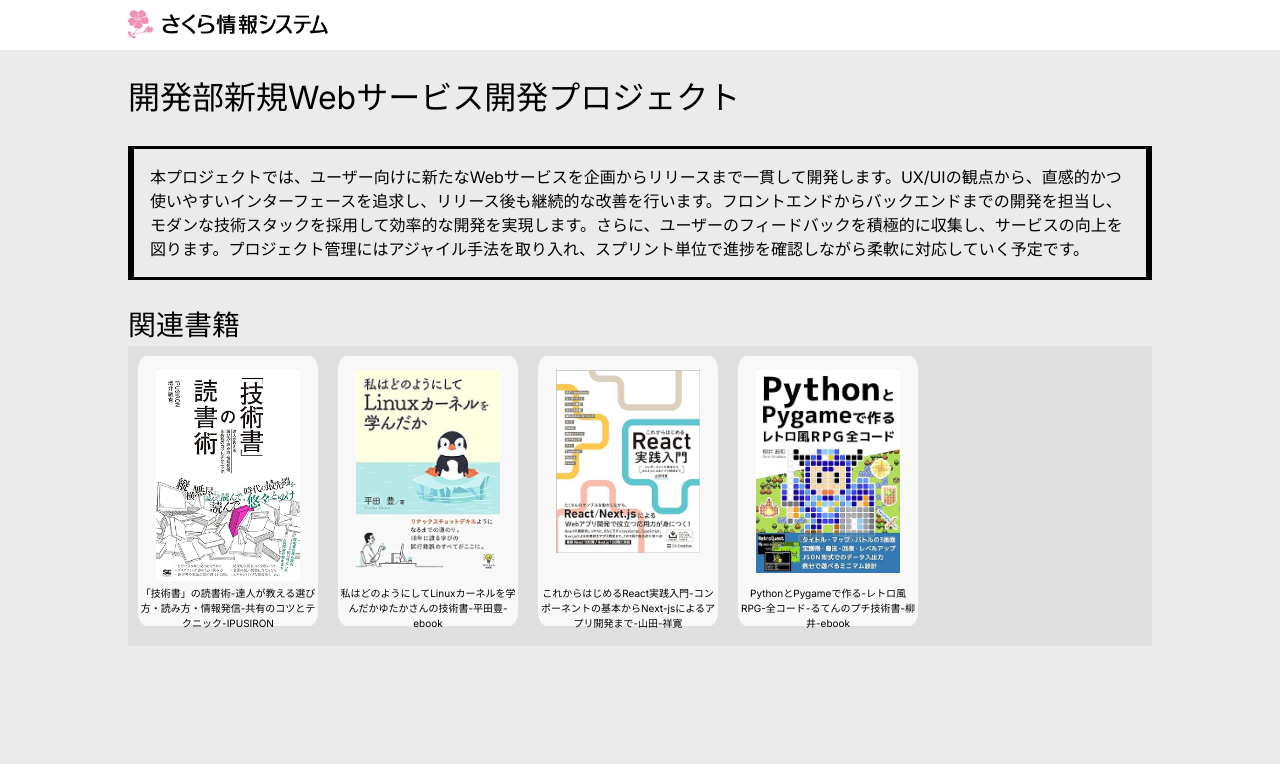
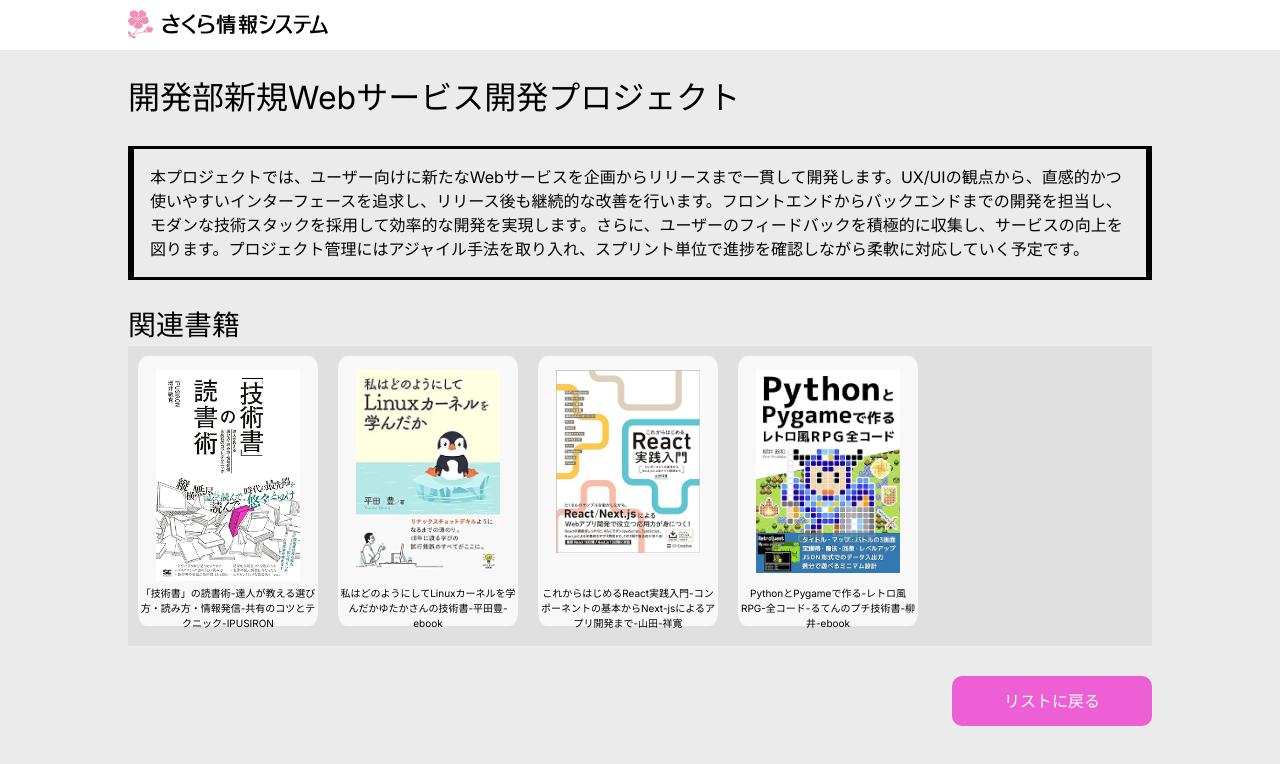
Before and after one commit to SQL-Injections/team2a, a Next.js app in the folder team_2a/: page /project/0 in a window 1280 px wide. Shown: the top 764 px of the page. Built offline with nearby package versions, Linux system fonts and the light colour scheme.

Commit message:
ホーム遷移ボタンの追加

```diff
--- a/team_2a/src/app/project/[id]/page.tsx
+++ b/team_2a/src/app/project/[id]/page.tsx
@@ -6,6 +6,7 @@ import BookContent from '../../../components/Book'
 import React from 'react'
 import dat from '../../../../data/data'
 import { useParams } from 'next/navigation'
+import Link from 'next/link'
 
 const data = dat()
 
@@ -34,6 +35,11 @@ export default function Home() {
                         ))}
                     </div>
                 </div>
+                <div className={styles.back_to_home}>
+                    <Link href='/'>
+                        <div className={styles.back_to_home_btn}>リストに戻る</div>
+                    </Link>
+                </div>
             </div>
         </>
     )
--- a/team_2a/styles/project.module.css
+++ b/team_2a/styles/project.module.css
@@ -31,3 +31,28 @@
 .book_scroll > * {
     flex-shrink: 0; /* 子要素が親要素の幅に合わせて縮小しないようにする */
 }
+
+.back_to_home{
+    width: 200px;
+    height: 50px;
+    background-color: #ed5fd5;
+    border-radius: 10px;
+    display: relative;
+    /*右寄せ*/
+    float: right;
+    /*30px下に*/
+    margin-top: 30px;
+    justify-content: center; /* 水平方向に中央揃え */
+    align-items: center; /* 垂直方向に中央揃え */
+}
+
+.back_to_home_btn {
+    position: relative;
+    top:25%;
+    font-size: 16px;
+    text-align: center;
+    border-radius: 6px;
+    color: white;
+    width: 100%; /* 親要素に合わせる */
+    height: 100%; /* 親要素に合わせる */
+}
```
